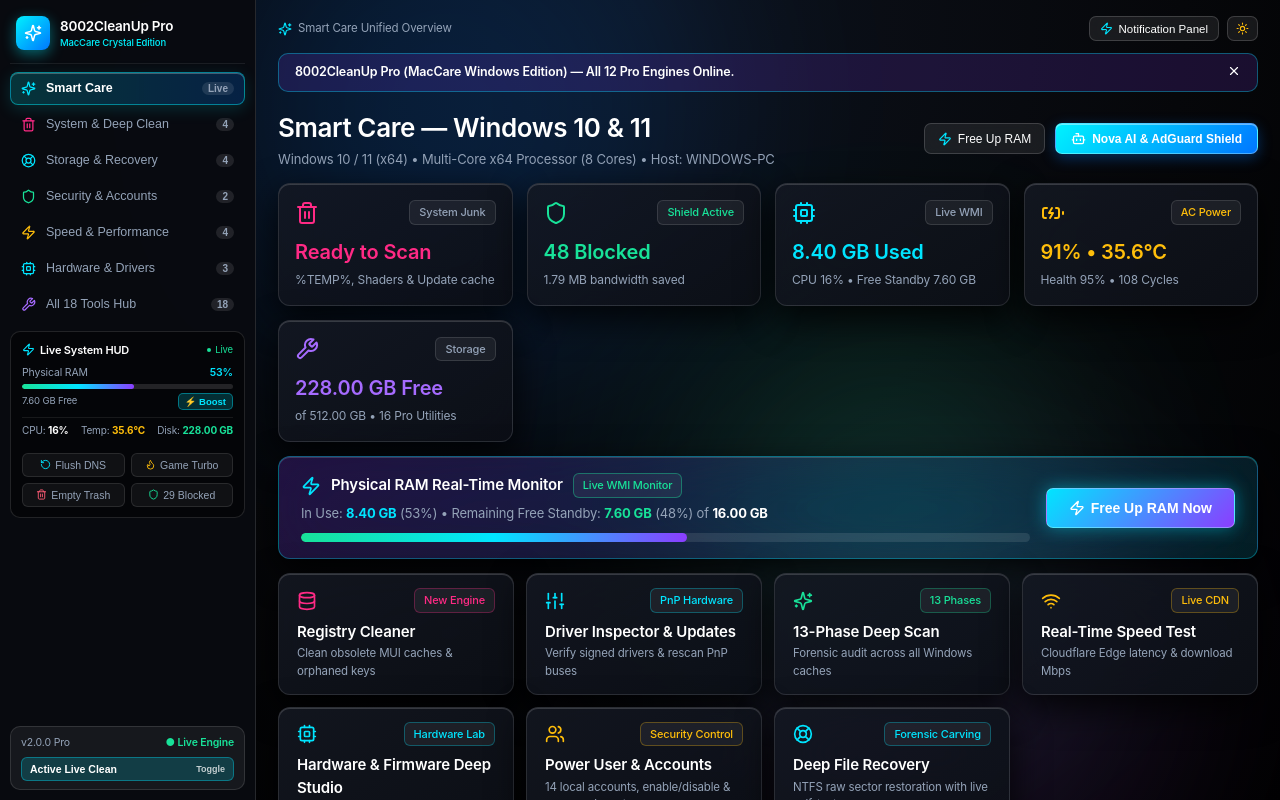
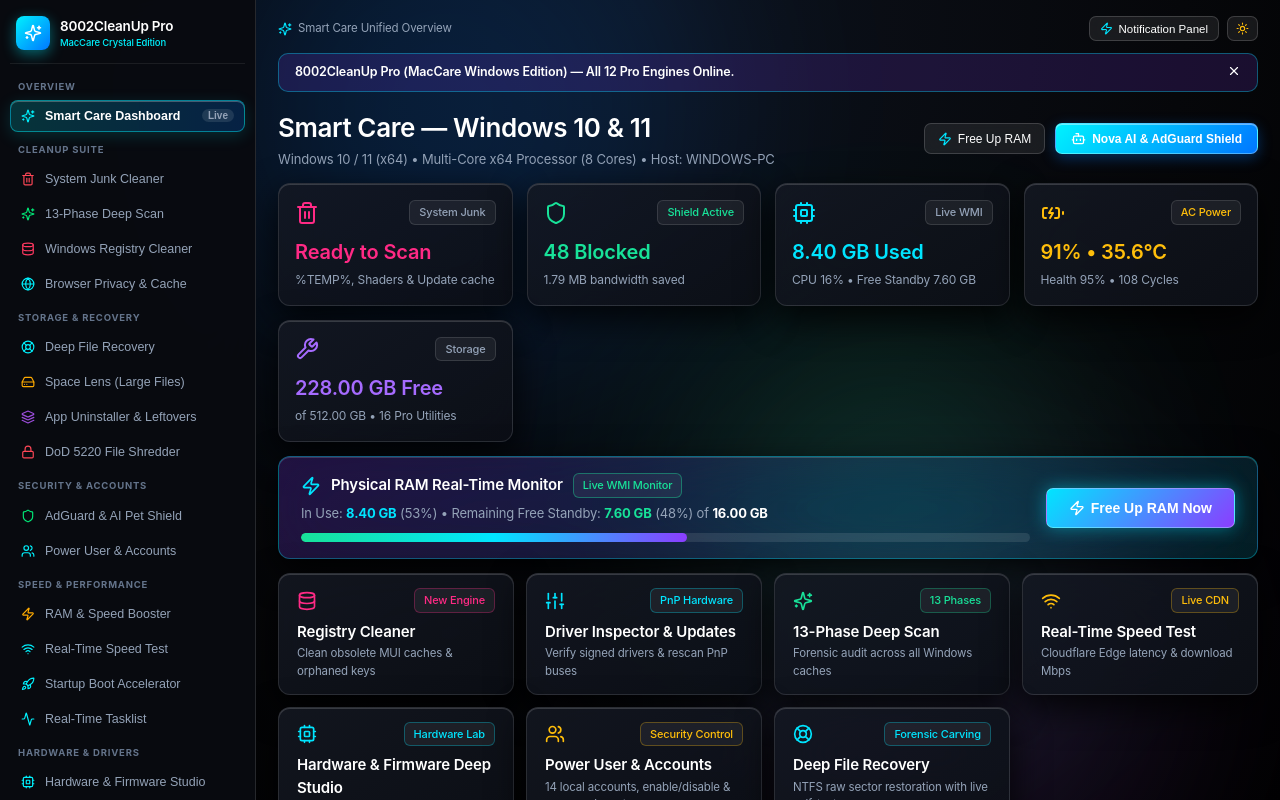
Before and after one commit to salmanbashir80/8002CleanUp-Windows, a React (Vite) app: page / in a window 1280 px wide. Built offline with nearby package versions, Linux system fonts and the light colour scheme.

Commit message:
v2.1.0: Fully expand all 18 sidebar features, register high-res system tray icon, and optimize vertical space

```diff
--- a/package.json
+++ b/package.json
@@ -1,7 +1,7 @@
 {
   "name": "8002cleanup-windows",
   "productName": "MacCare Pro for Windows (8002CleanUp)",
-  "version": "2.0.0",
+  "version": "2.1.0",
   "author": "Salman Bashir <salmanbashir80@github.com>",
   "description": "8002CleanUp / WinCare Pro for Windows 10 & 11 — Smart System Cleaner, AdGuard Network Shield, Nova AI Cyber Guardian Pet, ScamAdviser Scanner & Battery Lifeguard",
   "main": "electron/main.cjs",
--- a/src/App.tsx
+++ b/src/App.tsx
@@ -580,198 +580,165 @@
         </div>
 
         <div className="nav-compact-list">
-          {/* 1. Smart Care Dashboard */}
+          {/* Section: SMART CARE */}
+          <div className="nav-section-title">Overview</div>
           <button
             className={`nav-btn ${activeModule === 'smart_care' ? 'active' : ''}`}
             onClick={() => setActiveModule('smart_care')}
           >
-            <Sparkles size={15} color="#00e5ff" />
-            <span>Smart Care</span>
+            <Sparkles size={14} color="#00f2fe" />
+            <span>Smart Care Dashboard</span>
             <span className="nav-badge-count">Live</span>
           </button>
 
-          {/* 2. System & Deep Clean (4 Tools) */}
-          <div>
-            <button
-              className={`nav-btn ${CLEANUP_TABS.some(t => t.id === activeModule) ? 'active' : ''}`}
-              onClick={() => {
-                if (!CLEANUP_TABS.some(t => t.id === activeModule)) {
-                  setActiveModule('system_junk');
-                  if (!scanResult) handleRunScan();
-                }
-              }}
-            >
-              <Trash2 size={15} color="#ff2a85" />
-              <span>System & Deep Clean</span>
-              <span className="nav-badge-count">4</span>
-            </button>
-            {CLEANUP_TABS.some(t => t.id === activeModule) && (
-              <div className="nav-sub-list">
-                {CLEANUP_TABS.map(tab => {
-                  const SubIcon = tab.icon;
-                  const isSubActive = activeModule === tab.id;
-                  return (
-                    <button
-                      key={tab.id}
-                      className={`nav-sub-btn ${isSubActive ? 'active' : ''}`}
-                      onClick={() => {
-                        if (tab.id === 'system_junk' || tab.id === 'browser_cleanup') {
-                          setCategoryFilter(tab.id === 'system_junk' ? 'System Junk' : 'Browser Cleanup');
-                        }
-                        setActiveModule(tab.id);
-                      }}
-                    >
-                      <SubIcon size={12} />
-                      <span>{tab.label}</span>
-                    </button>
-                  );
-                })}
-              </div>
-            )}
-          </div>
-
-          {/* 3. Storage & Recovery (4 Tools) */}
-          <div>
-            <button
-              className={`nav-btn ${STORAGE_TABS.some(t => t.id === activeModule) ? 'active' : ''}`}
-              onClick={() => {
-                if (!STORAGE_TABS.some(t => t.id === activeModule)) {
-                  setActiveModule('data_recovery');
-                }
-              }}
-            >
-              <LifeBuoy size={15} color="#00e5ff" />
-              <span>Storage & Recovery</span>
-              <span className="nav-badge-count">4</span>
-            </button>
-            {STORAGE_TABS.some(t => t.id === activeModule) && (
-              <div className="nav-sub-list">
-                {STORAGE_TABS.map(tab => {
-                  const SubIcon = tab.icon;
-                  const isSubActive = activeModule === tab.id;
-                  return (
-                    <button
-                      key={tab.id}
-                      className={`nav-sub-btn ${isSubActive ? 'active' : ''}`}
-                      onClick={() => setActiveModule(tab.id)}
-                    >
-                      <SubIcon size={12} />
-                      <span>{tab.label}</span>
-                    </button>
-                  );
-                })}
-              </div>
-            )}
-          </div>
-
-          {/* 4. Security & Accounts (2 Tools) */}
-          <div>
-            <button
-              className={`nav-btn ${SECURITY_TABS.some(t => t.id === activeModule) ? 'active' : ''}`}
-              onClick={() => {
-                if (!SECURITY_TABS.some(t => t.id === activeModule)) {
-                  setActiveModule('network_shield');
-                }
-              }}
-            >
-              <Shield size={15} color="#18e299" />
-              <span>Security & Accounts</span>
-              <span className="nav-badge-count">2</span>
-            </button>
-            {SECURITY_TABS.some(t => t.id === activeModule) && (
-              <div className="nav-sub-list">
-                {SECURITY_TABS.map(tab => {
-                  const SubIcon = tab.icon;
-                  const isSubActive = activeModule === tab.id;
-                  return (
-                    <button
-                      key={tab.id}
-                      className={`nav-sub-btn ${isSubActive ? 'active' : ''}`}
-                      onClick={() => setActiveModule(tab.id)}
-                    >
-                      <SubIcon size={12} />
-                      <span>{tab.label}</span>
-                    </button>
-                  );
-                })}
-              </div>
-            )}
-          </div>
-
-          {/* 5. Speed & Performance (4 Tools) */}
-          <div>
-            <button
-              className={`nav-btn ${PERFORMANCE_TABS.some(t => t.id === activeModule) ? 'active' : ''}`}
-              onClick={() => {
-                if (!PERFORMANCE_TABS.some(t => t.id === activeModule)) {
-                  setActiveModule('performance');
-                }
-              }}
-            >
-              <Zap size={15} color="#ffbe0b" />
-              <span>Speed & Performance</span>
-              <span className="nav-badge-count">4</span>
-            </button>
-            {PERFORMANCE_TABS.some(t => t.id === activeModule) && (
-              <div className="nav-sub-list">
-                {PERFORMANCE_TABS.map(tab => {
-                  const SubIcon = tab.icon;
-                  const isSubActive = activeModule === tab.id;
-                  return (
-                    <button
-                      key={tab.id}
-                      className={`nav-sub-btn ${isSubActive ? 'active' : ''}`}
-                      onClick={() => setActiveModule(tab.id)}
-                    >
-                      <SubIcon size={12} />
-                      <span>{tab.label}</span>
-                    </button>
-                  );
-                })}
-              </div>
-            )}
-          </div>
-
-          {/* 6. Hardware & Drivers (3 Tools) */}
-          <div>
-            <button
-              className={`nav-btn ${HARDWARE_TABS.some(t => t.id === activeModule) ? 'active' : ''}`}
-              onClick={() => {
-                if (!HARDWARE_TABS.some(t => t.id === activeModule)) {
-                  setActiveModule('hardware_deep');
-                }
-              }}
-            >
-              <Cpu size={15} color="#00e5ff" />
-              <span>Hardware & Drivers</span>
-              <span className="nav-badge-count">3</span>
-            </button>
-            {HARDWARE_TABS.some(t => t.id === activeModule) && (
-              <div className="nav-sub-list">
-                {HARDWARE_TABS.map(tab => {
-                  const SubIcon = tab.icon;
-                  const isSubActive = activeModule === tab.id;
-                  return (
-                    <button
-                      key={tab.id}
-                      className={`nav-sub-btn ${isSubActive ? 'active' : ''}`}
-                      onClick={() => setActiveModule(tab.id)}
-                    >
-                      <SubIcon size={12} />
-                      <span>{tab.label}</span>
-                    </button>
-                  );
-                })}
-              </div>
-            )}
-          </div>
-
-          {/* 7. All 18 Tools Hub */}
+          {/* Section: CLEANUP SUITE */}
+          <div className="nav-section-title">Cleanup Suite</div>
+          <button
+            className={`nav-btn ${activeModule === 'system_junk' ? 'active' : ''}`}
+            onClick={() => {
+              setCategoryFilter('System Junk');
+              setActiveModule('system_junk');
+              if (!scanResult) handleRunScan();
+            }}
+          >
+            <Trash2 size={14} color="#ff4757" />
+            <span>System Junk Cleaner</span>
+          </button>
+          <button
+            className={`nav-btn ${activeModule === 'deep_scan' ? 'active' : ''}`}
+            onClick={() => setActiveModule('deep_scan')}
+          >
+            <Sparkles size={14} color="#00e676" />
+            <span>13-Phase Deep Scan</span>
+          </button>
+          <button
+            className={`nav-btn ${activeModule === 'registry_cleaner' ? 'active' : ''}`}
+            onClick={() => setActiveModule('registry_cleaner')}
+          >
+            <Database size={14} color="#ff3860" />
+            <span>Windows Registry Cleaner</span>
+          </button>
+          <button
+            className={`nav-btn ${activeModule === 'browser_cleanup' ? 'active' : ''}`}
+            onClick={() => {
+              setCategoryFilter('Browser Cleanup');
+              setActiveModule('browser_cleanup');
+              if (!scanResult) handleRunScan();
+            }}
+          >
+            <Globe size={14} color="#00f2fe" />
+            <span>Browser Privacy & Cache</span>
+          </button>
+
+          {/* Section: STORAGE & RECOVERY */}
+          <div className="nav-section-title">Storage & Recovery</div>
+          <button
+            className={`nav-btn ${activeModule === 'data_recovery' ? 'active' : ''}`}
+            onClick={() => setActiveModule('data_recovery')}
+          >
+            <LifeBuoy size={14} color="#00f2fe" />
+            <span>Deep File Recovery</span>
+          </button>
+          <button
+            className={`nav-btn ${activeModule === 'space_lens' ? 'active' : ''}`}
+            onClick={() => setActiveModule('space_lens')}
+          >
+            <HardDrive size={14} color="#ffab00" />
+            <span>Space Lens (Large Files)</span>
+          </button>
+          <button
+            className={`nav-btn ${activeModule === 'app_leftovers' ? 'active' : ''}`}
+            onClick={() => setActiveModule('app_leftovers')}
+          >
+            <Layers size={14} color="#9d4edd" />
+            <span>App Uninstaller & Leftovers</span>
+          </button>
+          <button
+            className={`nav-btn ${activeModule === 'shredder' ? 'active' : ''}`}
+            onClick={() => setActiveModule('shredder')}
+          >
+            <Lock size={14} color="#ff4757" />
+            <span>DoD 5220 File Shredder</span>
+          </button>
+
+          {/* Section: SECURITY & PRIVACY */}
+          <div className="nav-section-title">Security & Accounts</div>
+          <button
+            className={`nav-btn ${activeModule === 'network_shield' ? 'active' : ''}`}
+            onClick={() => setActiveModule('network_shield')}
+          >
+            <Shield size={14} color="#00e676" />
+            <span>AdGuard & AI Pet Shield</span>
+          </button>
+          <button
+            className={`nav-btn ${activeModule === 'power_user' ? 'active' : ''}`}
+            onClick={() => setActiveModule('power_user')}
+          >
+            <Users size={14} color="#00f2fe" />
+            <span>Power User & Accounts</span>
+          </button>
+
+          {/* Section: SPEED & PERFORMANCE */}
+          <div className="nav-section-title">Speed & Performance</div>
+          <button
+            className={`nav-btn ${activeModule === 'performance' ? 'active' : ''}`}
+            onClick={() => setActiveModule('performance')}
+          >
+            <Zap size={14} color="#ffab00" />
+            <span>RAM & Speed Booster</span>
+          </button>
+          <button
+            className={`nav-btn ${activeModule === 'speed_test' ? 'active' : ''}`}
+            onClick={() => setActiveModule('speed_test')}
+          >
+            <Wifi size={14} color="#00f2fe" />
+            <span>Real-Time Speed Test</span>
+          </button>
+          <button
+            className={`nav-btn ${activeModule === 'startup_manager' ? 'active' : ''}`}
+            onClick={() => setActiveModule('startup_manager')}
+          >
+            <Rocket size={14} color="#00f2fe" />
+            <span>Startup Boot Accelerator</span>
+          </button>
+          <button
+            className={`nav-btn ${activeModule === 'activity_monitor' ? 'active' : ''}`}
+            onClick={() => setActiveModule('activity_monitor')}
+          >
+            <Activity size={14} color="#00f2fe" />
+            <span>Real-Time Tasklist</span>
+          </button>
+
+          {/* Section: HARDWARE & DIAGNOSTICS */}
+          <div className="nav-section-title">Hardware & Drivers</div>
+          <button
+            className={`nav-btn ${activeModule === 'hardware_deep' ? 'active' : ''}`}
+            onClick={() => setActiveModule('hardware_deep')}
+          >
+            <Cpu size={14} color="#00f2fe" />
+            <span>Hardware & Firmware Studio</span>
+          </button>
+          <button
+            className={`nav-btn ${activeModule === 'driver_updater' ? 'active' : ''}`}
+            onClick={() => setActiveModule('driver_updater')}
+          >
+            <Sliders size={14} color="#00f2fe" />
+            <span>Driver Inspector & Updates</span>
+          </button>
+          <button
+            className={`nav-btn ${activeModule === 'battery_lifeguard' ? 'active' : ''}`}
+            onClick={() => setActiveModule('battery_lifeguard')}
+          >
+            <BatteryCharging size={14} color="#00e676" />
+            <span>Battery & Thermal HUD</span>
+          </button>
+
+          <div className="nav-section-title">All Tools</div>
           <button
             className={`nav-btn ${activeModule === 'my_tools' ? 'active' : ''}`}
             onClick={() => setActiveModule('my_tools')}
           >
-            <Wrench size={15} color="#a66bff" />
+            <Wrench size={14} color="#9d4edd" />
             <span>All 18 Tools Hub</span>
             <span className="nav-badge-count">18</span>
           </button>
@@ -886,7 +853,7 @@
           }}
         >
           <div style={{ display: 'flex', justifyContent: 'space-between', fontSize: 10.5, marginBottom: 6 }}>
-            <span style={{ color: 'var(--text-secondary)' }}>v2.0.0 Pro</span>
+            <span style={{ color: 'var(--text-secondary)' }}>v2.1.0 Pro</span>
             <span style={{ color: '#18e299', fontWeight: 600 }}>● Live Engine</span>
           </div>
           <button
--- a/src/styles.css
+++ b/src/styles.css
@@ -162,6 +162,15 @@
   justify-content: center;
   box-shadow: 0 4px 14px rgba(0, 242, 254, 0.4);
   overflow: hidden;
+}
+
+.nav-section-title {
+  font-size: 9.5px;
+  font-weight: 700;
+  letter-spacing: 0.8px;
+  text-transform: uppercase;
+  color: var(--text-tertiary);
+  padding: 8px 8px 3px;
 }
 
 .nav-compact-list {
```
Also changed, not shown: electron/main.cjs (+48 -12 lines), 2 other files (tests, documents, lock files or other folders).
